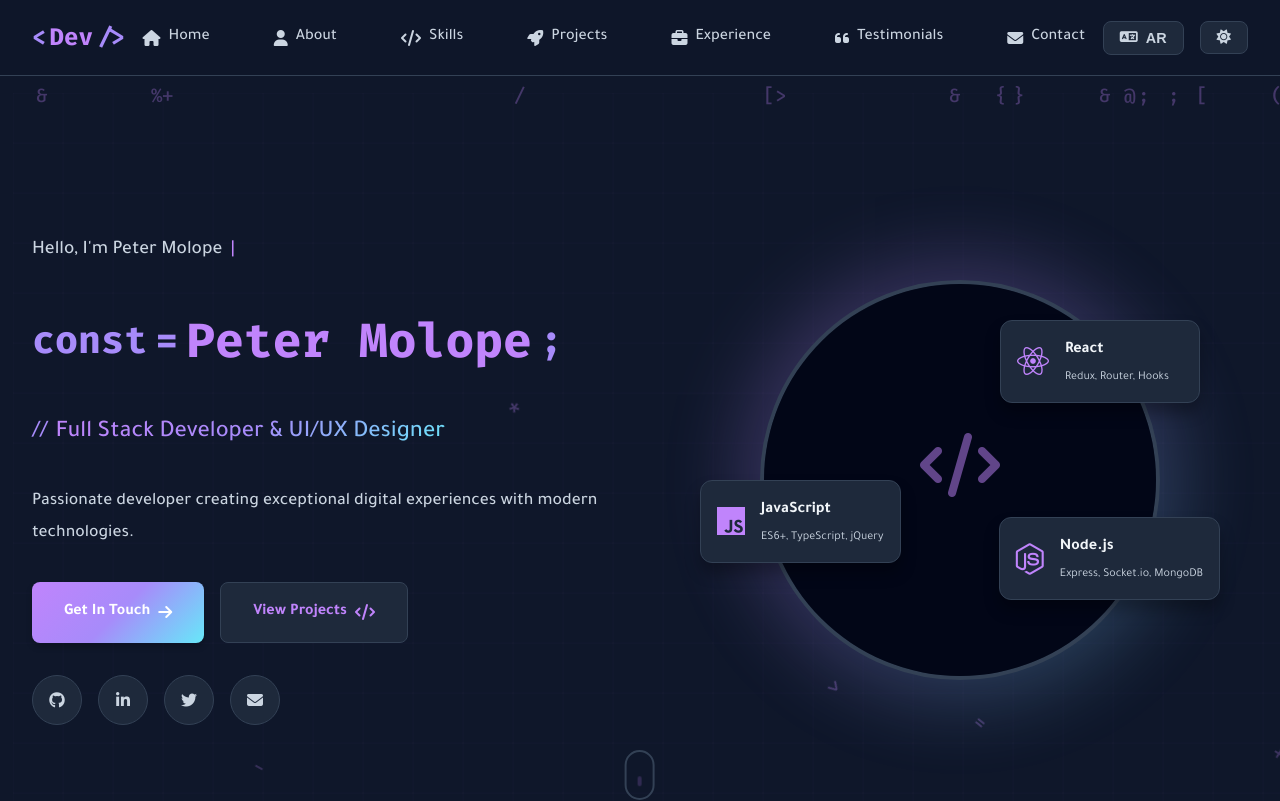
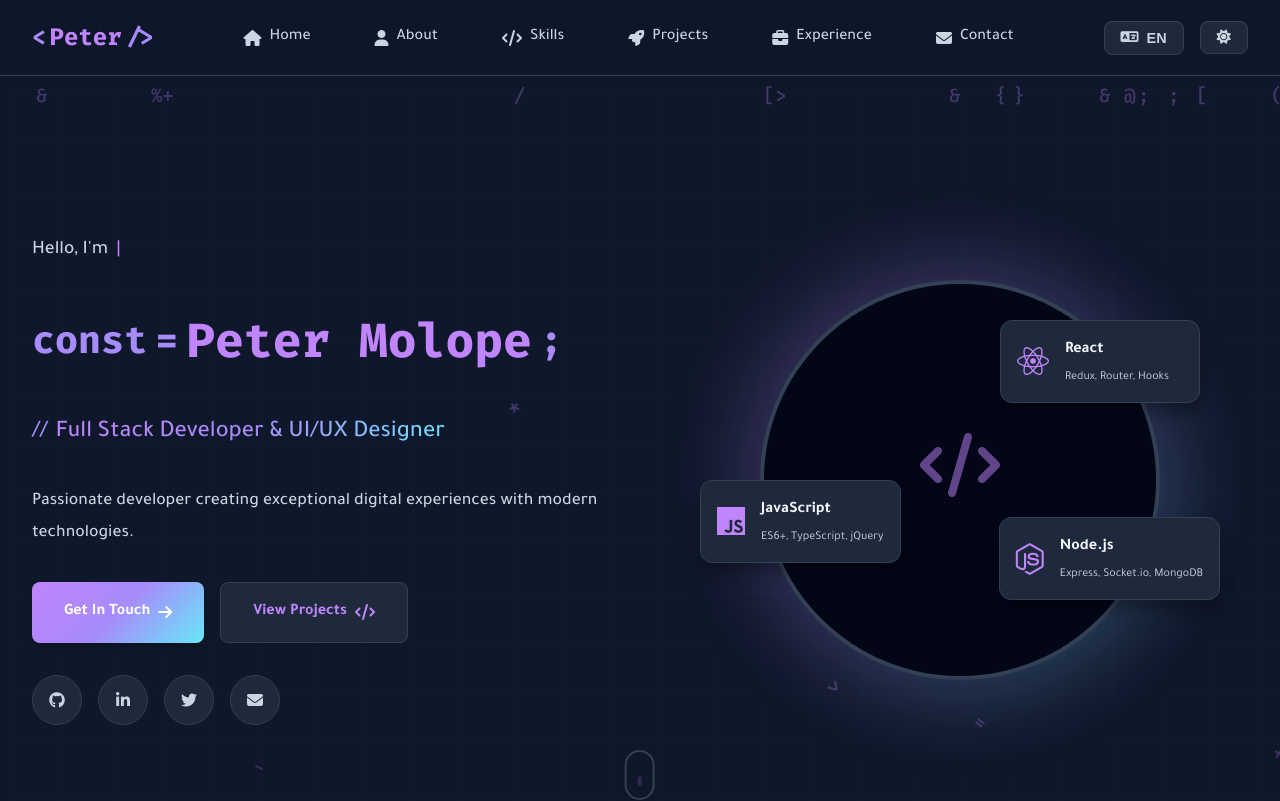
Before and after one commit to PeterMolope/Portfolio, a Next.js app: page / in a window 1280 px wide. Shown: the top 801 px of the page. Built offline with nearby package versions, Linux system fonts and the light colour scheme.

Commit message:
update nav bar

```diff
--- a/Constant/Constant.ts
+++ b/Constant/Constant.ts
@@ -4,6 +4,6 @@ export const Navlinks = [
   { name: "Skills", href: "#skills" },
   { name: "Projects", href: "#projects" },
   { name: "Experience", href: "#experience" },
-  { name: "Testimonials", href: "#testimonials" },
+
   { name: "Contact", href: "#contact" },
 ];
--- a/app/layout.tsx
+++ b/app/layout.tsx
@@ -5,7 +5,7 @@ import './globals.css'
 const inter = Inter({ subsets: ['latin'] })
 
 export const metadata: Metadata = {
-  title: 'Professional Portfolio - Developer CV',
+  title: 'Peter Portfolio - Developer CV',
   description: 'Passionate developer creating exceptional digital experiences with modern technologies.',
 }
 
--- a/components/Header/Header.tsx
+++ b/components/Header/Header.tsx
@@ -60,7 +60,7 @@ export default function Header() {
         <div className="nav-brand">
           <a href="#" className="brand-logo">
             <span className="logo-bracket">&lt;</span>
-            <span className="logo-text">Dev</span>
+            <span className="logo-text">Peter</span>
             <span className="logo-bracket">/&gt;</span>
           </a>
         </div>
@@ -82,7 +82,7 @@ export default function Header() {
         <div className="nav-controls">
           <button className="lang-toggle" onClick={toggleLang} title="Toggle Language">
             <i className="fas fa-language"></i>
-            <span className="lang-text">{currentLang === 'en' ? 'AR' : 'EN'}</span>
+            <span className="lang-text">{currentLang === 'en' ? 'EN' : 'EN'}</span>
           </button>
           <button className="theme-toggle" onClick={toggleTheme} title="Toggle Theme">
             <i className={`fas fa-${currentTheme === 'dark' ? 'sun' : 'moon'}`}></i>
--- a/components/Hero/Hero.tsx
+++ b/components/Hero/Hero.tsx
@@ -44,7 +44,7 @@ export default function Hero() {
       <div className="hero-container">
         <div className="hero-content">
           <div className="hero-greeting">
-            <span className="greeting-text">Hello, I'm Peter Molope</span>
+            <span className="greeting-text">Hello, I'm</span>
             <span className="greeting-cursor">|</span>
           </div>
 
```
